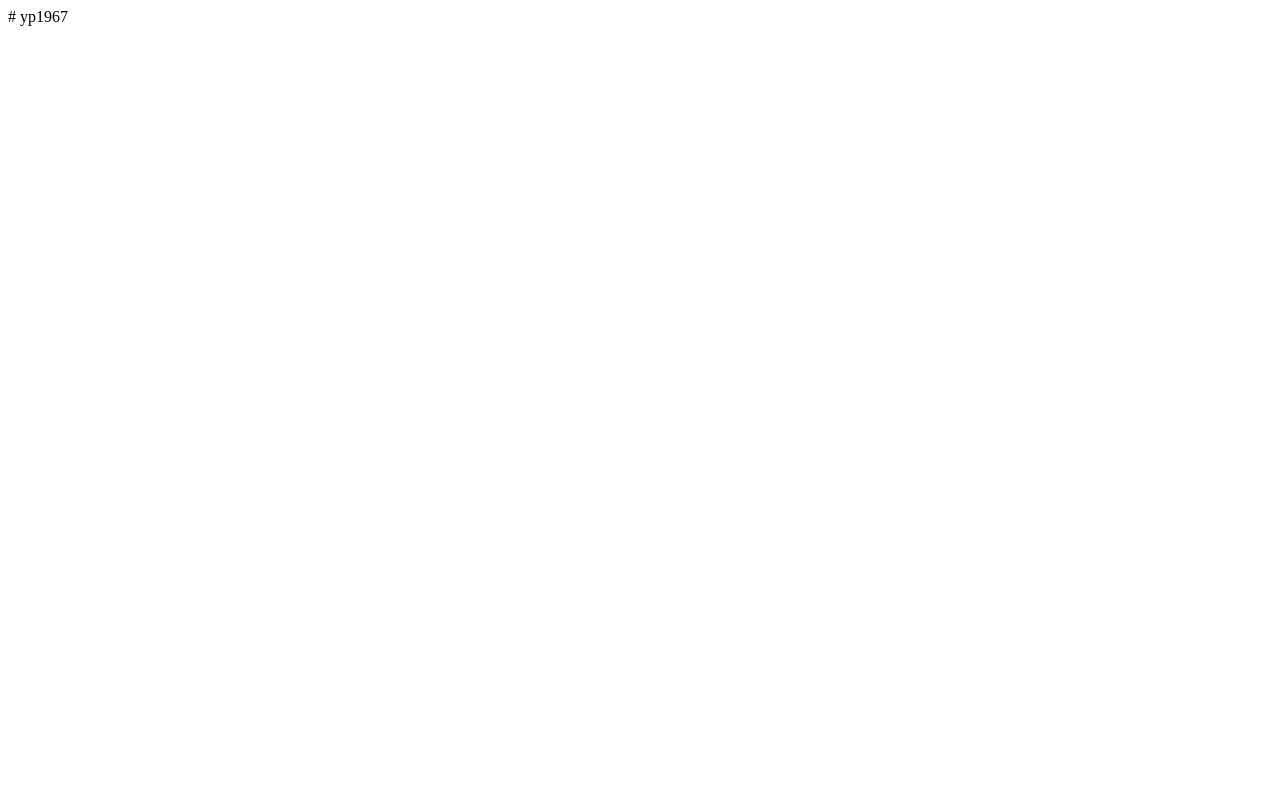
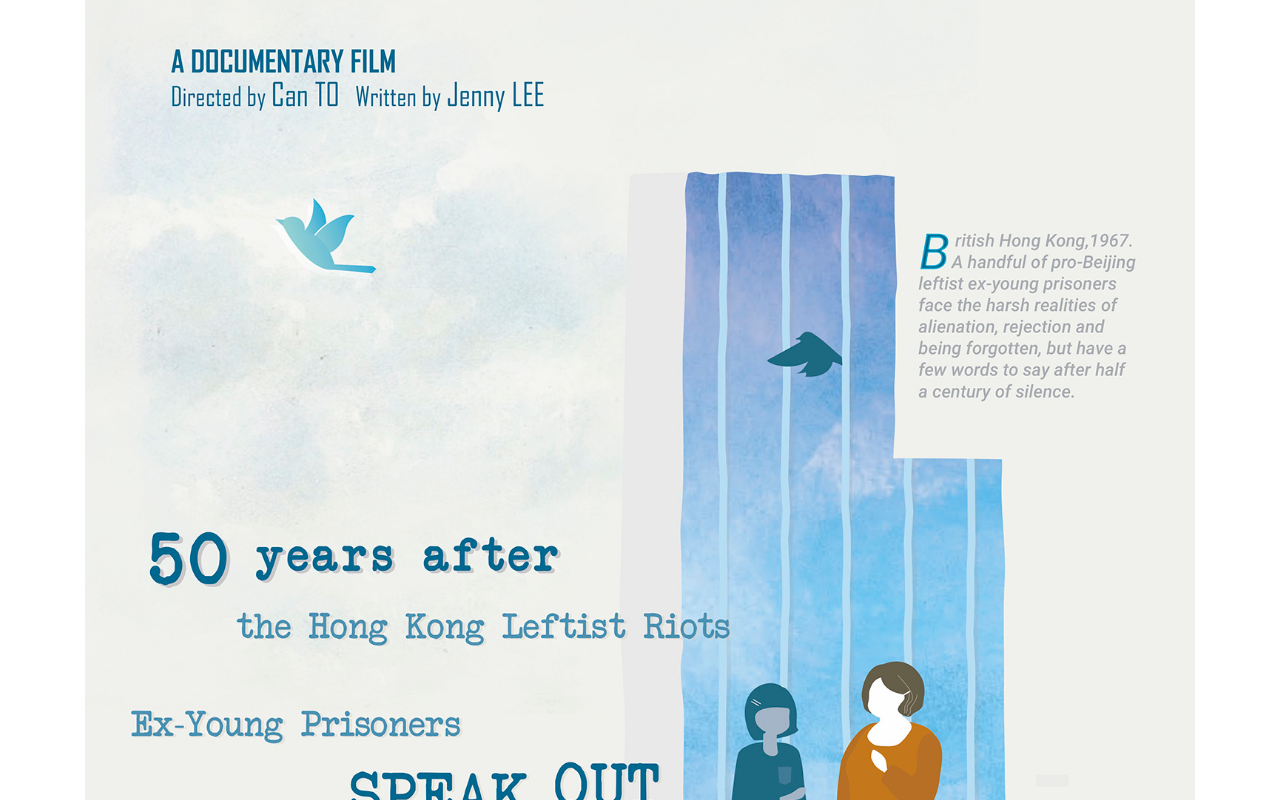
Before and after one commit to fatdom/yp1967, a plain HTML site: page index.html in a window 1280 px wide. Shown: the top 800 px of the page. Drawn offline with nearby package versions, Linux system fonts and the light colour scheme.

Commit message:
poster image

```diff
--- a/index.html
+++ b/index.html
@@ -1 +1,27 @@
-# yp1967
+<!DOCTYPE html>
+<html lang="en">
+  <head>
+    <!-- Required meta tags -->
+    <meta charset="utf-8">
+    <meta name="viewport" content="width=device-width, initial-scale=1, shrink-to-fit=no">
+
+    <!-- Bootstrap CSS -->
+    <link rel="stylesheet" href="https://maxcdn.bootstrapcdn.com/bootstrap/4.0.0-beta/css/bootstrap.min.css" integrity="sha384-/Y6pD6FV/Vv2HJnA6t+vslU6fwYXjCFtcEpHbNJ0lyAFsXTsjBbfaDjzALeQsN6M" crossorigin="anonymous">
+  </head>
+  <body>
+    <div class="container">
+        <div class="row">
+            <div class="col">
+                <img src="poster.jpg" class="img-fluid" alt="YP1967">
+            </div>
+        </div>
+    </div>
+
+    <!-- Optional JavaScript -->
+    <!-- jQuery first, then Popper.js, then Bootstrap JS
+    <script src="https://code.jquery.com/jquery-3.2.1.slim.min.js" integrity="sha384-KJ3o2DKtIkvYIK3UENzmM7KCkRr/rE9/Qpg6aAZGJwFDMVNA/GpGFF93hXpG5KkN" crossorigin="anonymous"></script>
+    <script src="https://cdnjs.cloudflare.com/ajax/libs/popper.js/1.11.0/umd/popper.min.js" integrity="sha384-b/U6ypiBEHpOf/4+1nzFpr53nxSS+GLCkfwBdFNTxtclqqenISfwAzpKaMNFNmj4" crossorigin="anonymous"></script>
+    <script src="https://maxcdn.bootstrapcdn.com/bootstrap/4.0.0-beta/js/bootstrap.min.js" integrity="sha384-h0AbiXch4ZDo7tp9hKZ4TsHbi047NrKGLO3SEJAg45jXxnGIfYzk4Si90RDIqNm1" crossorigin="anonymous"></script>
+    -->
+  </body>
+</html>
```
Also changed, not shown: poster.jpg (added).
